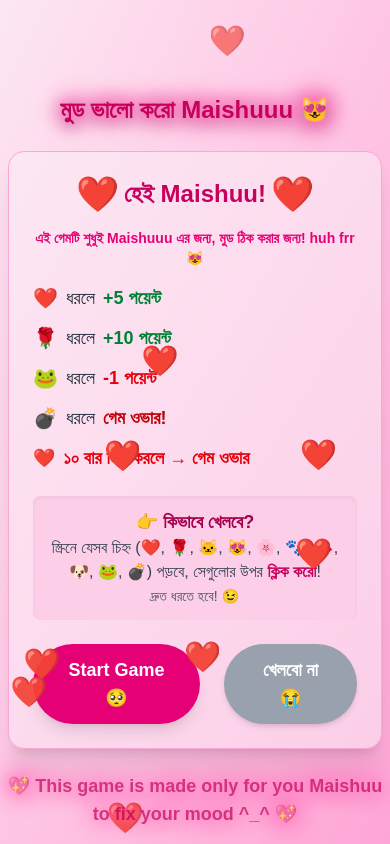
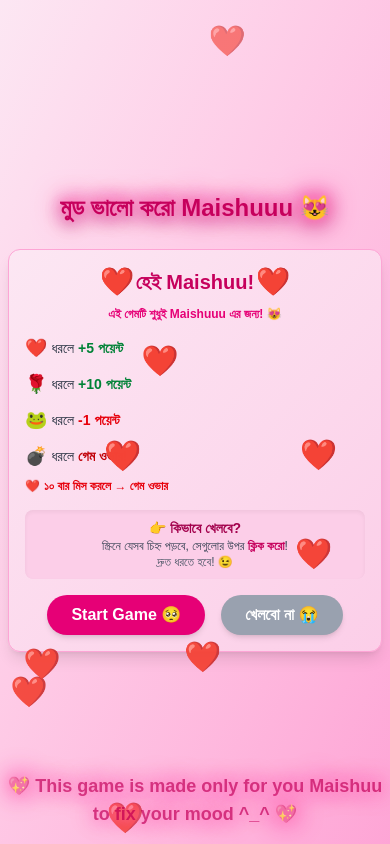
Before and after one commit to SISIYAM/maishuu-mood-thik-koro-game, a Next.js app: page / in a window 390 px wide. Built offline with nearby package versions, Linux system fonts and the light colour scheme.

Commit message:
fix audio autoplay blocked and instruction page responsiveness

```diff
--- a/app/page.js
+++ b/app/page.js
@@ -48,22 +48,23 @@ export default function MoodGame() {
 
     bgmSound.current = new Audio("/sounds/bgm-1.mp3");
     bgmSound.current.loop = true;
-    bgmSound.current.volume = 0.15;
+    bgmSound.current.volume = 0.05;
 
-    // All time background music
     allTimeBgmSound.current = new Audio("/sounds/bgm-2.mp3");
     allTimeBgmSound.current.loop = true;
     allTimeBgmSound.current.volume = 0.05;
-    allTimeBgmSound.current
-      .play()
-      .catch(() =>
-        console.log("Autoplay blocked: will start on user interaction.")
-      );
+
+    const enableAudio = () => {
+      allTimeBgmSound.current.play().catch((err) => console.log(err));
+      document.removeEventListener("click", enableAudio);
+    };
+
+    document.addEventListener("click", enableAudio);
 
     return () => {
-      // cleanup
       bgmSound.current?.pause();
       allTimeBgmSound.current?.pause();
+      document.removeEventListener("click", enableAudio);
     };
   }, []);
 
--- a/components/Instruction.js
+++ b/components/Instruction.js
@@ -7,75 +7,74 @@ function Instruction({ setGameStarted }) {
       initial={{ opacity: 0, y: 50 }}
       animate={{ opacity: 1, y: 0 }}
       transition={{ duration: 0.8, ease: "easeOut" }}
-      className="bg-gradient-to-br from-pink-100 to-pink-200 shadow-xl rounded-2xl p-6 max-w-lg w-full text-center border border-pink-300"
+      className="bg-gradient-to-br from-pink-100 to-pink-200 shadow-lg rounded-xl p-4 sm:p-5 max-w-md w-full text-center border border-pink-300"
     >
       {/* Animated Heading */}
-      <div className="flex flex-col items-center gap-2 mb-4">
-        <div className="flex justify-center items-center gap-2 mb-2">
+      <div className="flex flex-col items-center gap-1 mb-3">
+        <div className="flex justify-center items-center gap-1 mb-1">
           <motion.span
             animate={{ scale: [1, 1.2, 1] }}
             transition={{ repeat: Infinity, duration: 1.2 }}
-            className="text-3xl"
+            className="text-2xl"
           >
             ❤️
           </motion.span>
-          <h2 className="text-2xl sm:text-3xl font-extrabold text-pink-700">
+          <h2 className="text-xl sm:text-2xl font-extrabold text-pink-700">
             হেই Maishuu!
           </h2>
           <motion.span
             animate={{ scale: [1, 1.2, 1] }}
             transition={{ repeat: Infinity, duration: 1.2 }}
-            className="text-3xl"
+            className="text-2xl"
           >
             ❤️
           </motion.span>
         </div>
-        <p className="text-pink-600 font-semibold text-sm">
-          এই গেমটি শুধুই Maishuuu এর জন্য, মুড ঠিক করার জন্য! huh frr 😻
+        <p className="text-pink-600 font-semibold text-xs">
+          এই গেমটি শুধুই Maishuuu এর জন্য! 😻
         </p>
       </div>
 
       {/* Game Instructions */}
-      <ul className="text-left text-gray-800 mb-6 space-y-3 text-lg font-medium">
-        <li className="flex items-center gap-2">
-          <span className="text-red-500 text-xl">❤️</span> ধরলে{" "}
+      <ul className="text-left text-gray-800 mb-4 space-y-2 text-sm font-medium">
+        <li className="flex items-center gap-1">
+          <span className="text-red-500 text-lg">❤️</span> ধরলে{" "}
           <b className="text-green-700">+5 পয়েন্ট</b>
         </li>
-        <li className="flex items-center gap-2">
-          <span className="text-pink-500 text-xl">🌹</span> ধরলে{" "}
+        <li className="flex items-center gap-1">
+          <span className="text-pink-500 text-lg">🌹</span> ধরলে{" "}
           <b className="text-green-700">+10 পয়েন্ট</b>
         </li>
-        <li className="flex items-center gap-2">
-          <span className="text-green-600 text-xl">🐸</span> ধরলে{" "}
+        <li className="flex items-center gap-1">
+          <span className="text-green-600 text-lg">🐸</span> ধরলে{" "}
           <b className="text-red-600">-1 পয়েন্ট</b>
         </li>
-        <li className="flex items-center gap-2">
-          <span className="text-black text-xl">💣</span> ধরলে{" "}
+        <li className="flex items-center gap-1">
+          <span className="text-black text-lg">💣</span> ধরলে{" "}
           <b className="text-red-700">গেম ওভার!</b>
         </li>
-        <li className="flex items-center gap-2">
+        <li className="flex items-center gap-1 text-xs">
           ❤️ <b className="text-red-600">১০ বার মিস করলে → গেম ওভার</b>
         </li>
       </ul>
 
       {/* How to Play */}
-      <div className="bg-pink-200 p-3 rounded-lg shadow-inner mb-6">
-        <p className="text-pink-800 text-lg font-semibold">👉 কিভাবে খেলবে?</p>
-        <p className="text-gray-700 font-medium">
-          স্ক্রিনে যেসব চিহ্ন (❤️, 🌹, 🐱, 😻, 🌸, 🐾, 🍫, 🐶, 🐸, 💣) পড়বে,
-          সেগুলোর উপর <span className="text-pink-700 font-bold">ক্লিক করো</span>
-          ! <br />
-          <span className="text-sm text-gray-600">দ্রুত ধরতে হবে! 😉</span>
+      <div className="bg-pink-200 p-2 rounded-lg shadow-inner mb-4">
+        <p className="text-pink-800 text-sm font-semibold">👉 কিভাবে খেলবে?</p>
+        <p className="text-gray-700 text-xs font-medium leading-snug">
+          স্ক্রিনে যেসব চিহ্ন পড়বে, সেগুলোর উপর{" "}
+          <span className="text-pink-700 font-bold">ক্লিক করো</span>! <br />
+          <span className="text-gray-600">দ্রুত ধরতে হবে! 😉</span>
         </p>
       </div>
 
       {/* Buttons */}
-      <div className="flex justify-center gap-6 mt-4">
+      <div className="flex justify-center gap-4 mt-3">
         <motion.button
           onClick={() => setGameStarted(true)}
-          whileHover={{ scale: 1.1 }}
+          whileHover={{ scale: 1.05 }}
           whileTap={{ scale: 0.9 }}
-          className="cursor-pointer bg-pink-600 hover:bg-pink-700 text-white font-bold text-lg px-8 py-3 rounded-full shadow-lg"
+          className="cursor-pointer bg-pink-600 hover:bg-pink-700 text-white font-bold text-base px-6 py-2 rounded-full shadow-md"
         >
           Start Game 🥺
         </motion.button>
@@ -83,8 +82,8 @@ function Instruction({ setGameStarted }) {
         <motion.button
           animate={{ x: 0, y: 0 }}
           whileHover={{
-            x: [0, 80, -60, 100, -40, 0],
-            y: [0, -40, 50, -30, 40, 0],
+            x: [0, 60, -40, 80, -20, 0],
+            y: [0, -20, 30, -20, 20, 0],
             transition: { duration: 2, ease: "easeInOut" },
           }}
           whileTap={{
@@ -93,7 +92,7 @@ function Instruction({ setGameStarted }) {
             transition: { duration: 0.8 },
           }}
           transition={{ type: "spring", stiffness: 200, damping: 15 }}
-          className="cursor-pointer bg-gray-400 text-white font-bold text-lg px-8 py-3 rounded-full shadow-md"
+          className="cursor-pointer bg-gray-400 text-white font-bold text-base px-6 py-2 rounded-full shadow-md"
         >
           খেলবো না 😭
         </motion.button>
```
